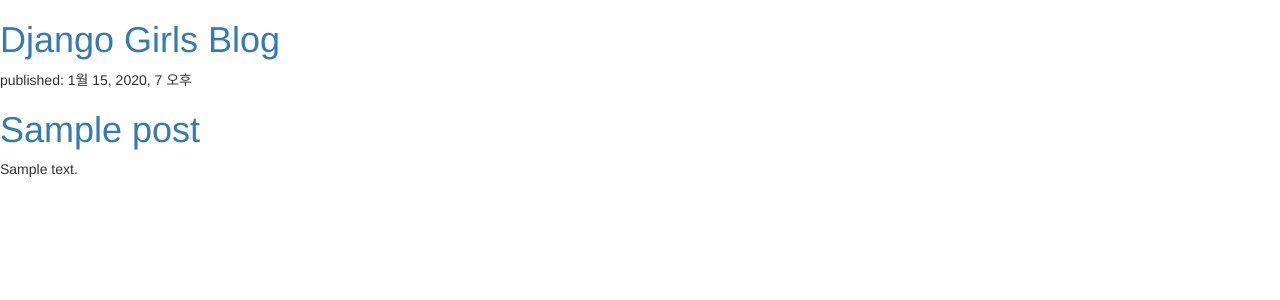
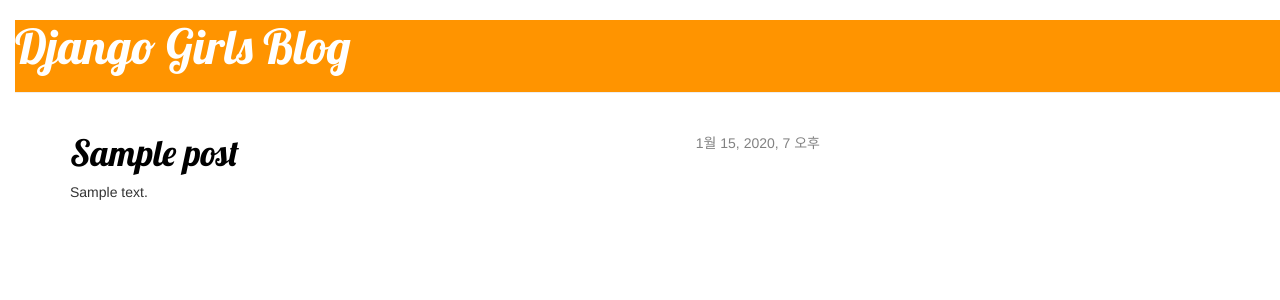
Before and after one commit to quest4i/my-first-blog, a Django app: template blog/templates/blog/post_list.html in a window 1280 px wide. Shown: the top 300 px of the page. Run offline with Django 3.2, Linux system fonts and the light colour scheme; the template is opened without the code that fills it: values that come from a table or form of the project are taken from there, others are empty; tables that the repository leaves empty hold one stand-in row (values such as "Sample post"); some libraries are stand-ins or nearby versions.

Commit message:
Added view and template for detailed blog post as well as CSS for the site.

```diff
--- /dev/null
+++ b/blog/static/blog/blog.css
@@ -0,0 +1,56 @@
+.page-header {
+    background-color: #ff9400;
+    margin-top: 0;
+    pading: 20px 20px 20px 40px;
+}
+
+.page-header h1, .page-header h1 a, .page-header h1 a:visited, .page-header h1 a:active {
+    color: #ffffff;
+    font-size: 36pt;
+    text-decoration: none;
+}
+
+.content {
+    margin-left: 40px;
+}
+
+h1, h2, h3, h4 {
+    font-family: 'Lobster', cursive;
+}
+
+.date {
+    float: right;
+    color: #828282;
+}
+
+.save {
+    float: right;
+}
+
+.post-form textarea, .post-form input {
+    width: 100px;
+}
+
+.top-menbu, .top-menu:hover, .top-menu:visited {
+    color: #ffffff;
+    flaot: right;
+    font-size: 26pt;
+    margin-right: 20px;
+}
+
+.post {
+    margin-bottom: 70px;
+}
+
+.post h1 a, .post h1 a:visited {
+    color:#000000;
+}
+
+h1 a {
+    color: #FCA205;
+    font-family: 'Lobster';
+}
+
+body {
+    padding-left: 15px;
+}
--- /dev/null
+++ b/blog/templates/blog/base.html
@@ -0,0 +1,59 @@
+{% load static %}
+
+<!DOCTYPE html>
+
+<html lang="en">
+<head>
+
+    <meta charset="UTF-8">
+
+    <meta http-equiv="X-UA-Compatible" content="IE=edge">
+    <meta name="viewport" content="width=device-width, initial-scale=1">
+
+    <title>Django Girls blog</title>
+
+
+    <!-- Latest compiled and minified CSS -->
+    <link rel="stylesheet"
+          href="https://maxcdn.bootstrapcdn.com/bootstrap/3.3.7/css/bootstrap.min.css"
+          integrity="sha384-BVYiiSIFeK1dGmJRAkycuHAHRg32OmUcww7on3RYdg4Va+PmSTsz/K68vbdEjh4u"
+          crossorigin="anonymous">
+
+    <!-- Optional theme -->
+    <link rel="stylesheet"
+          href="https://maxcdn.bootstrapcdn.com/bootstrap/3.3.7/css/bootstrap-theme.min.css"
+          integrity="sha384-rHyoN1iRsVXV4nD0JutlnGaslCJuC7uwjduW9SVrLvRYooPp2bWYgmgJQIXwl/Sp"
+          crossorigin="anonymous">
+
+    <link rel="stylesheet" href="{% static 'blog/blog.css' %}">
+    <link href="https://fonts.googleapis.com/css?family=Lobster" rel="stylesheet">
+</head>
+
+
+<body>
+
+<div class="page-header">
+    <h1><a href="">Django Girls Blog</a></h1>
+</div>
+
+
+<div class="content container">
+    <div class="row">
+        <div class="col-md-8">
+            {% block content %}
+            {% endblock %}
+        </div>
+    </div>
+</div>
+
+
+<!-- Latest compiled and minified JavaScript -->
+<script src="https://maxcdn.bootstrapcdn.com/bootstrap/3.3.7/js/bootstrap.min.js"
+        integrity="sha384-Tc5IQib027qvyjSMfHjOMaLkfuWVxZxUPnCJA7l2mCWNIpG9mGCD8wGNIcPD7Txa"
+        crossorigin="anonymous"></script>
+
+<script src="https://code.jquery.com/jquery-3.1.0.min.js"
+        integrity="sha256-cCueBR6CsyA4/9szpPfrX3s49M9vUU5BgtiJj06wt/s="
+        crossorigin="anonymous"></script>
+</body>
+</html>
--- a/blog/templates/blog/post_list.html
+++ b/blog/templates/blog/post_list.html
@@ -1,44 +1,14 @@
-<!DOCTYPE html>
-
-<html lang="en">
-<head>
-
-    <meta charset="UTF-8">
-
-    <meta http-equiv="X-UA-Compatible" content="IE=edge">
-    <meta name="viewport" content="width=device-width, initial-scale=1">
-
-    <title>Django Girls blog</title>
-</head>
-<body>
-
-<div>
-    <h1><a href="">Django Girls Blog</a></h1>
-</div>
-
-{% for post in posts %}
-    <div>
-        <p>published: {{ post.published_date }}</p>
-        <h1><a href="">{{ post.title }}</a></h1>
-        <p>{{ post.text|linebreaksbr }}</p>
-    </div>
-{% endfor %}
+{% extends 'blog/base.html' %}
 
 
-<!-- Latest compiled and minified CSS -->
-<link rel="stylesheet" href="https://maxcdn.bootstrapcdn.com/bootstrap/3.3.7/css/bootstrap.min.css"
-      integrity="sha384-BVYiiSIFeK1dGmJRAkycuHAHRg32OmUcww7on3RYdg4Va+PmSTsz/K68vbdEjh4u" crossorigin="anonymous">
-
-<!-- Optional theme -->
-<link rel="stylesheet" href="https://maxcdn.bootstrapcdn.com/bootstrap/3.3.7/css/bootstrap-theme.min.css"
-      integrity="sha384-rHyoN1iRsVXV4nD0JutlnGaslCJuC7uwjduW9SVrLvRYooPp2bWYgmgJQIXwl/Sp" crossorigin="anonymous">
-
-<!-- Latest compiled and minified JavaScript -->
-<script src="https://maxcdn.bootstrapcdn.com/bootstrap/3.3.7/js/bootstrap.min.js"
-        integrity="sha384-Tc5IQib027qvyjSMfHjOMaLkfuWVxZxUPnCJA7l2mCWNIpG9mGCD8wGNIcPD7Txa"
-        crossorigin="anonymous"></script>
-
-<script src="https://code.jquery.com/jquery-3.1.0.min.js"
-        integrity="sha256-cCueBR6CsyA4/9szpPfrX3s49M9vUU5BgtiJj06wt/s=" crossorigin="anonymous"></script>
-</body>
-</html>
+{% block content %}
+    {% for post in posts %}
+        <div class="post">
+            <div class="date">
+                {{ post.published_date }}
+            </div>
+            <h1><a href="{% url 'post_detail' pk=post.pk %}">{{ post.title }}</a></h1>
+            <p>{{ post.text|linebreaksbr }}</p>
+        </div>
+    {% endfor %}
+{% endblock content %}
--- a/blog/urls.py
+++ b/blog/urls.py
@@ -4,4 +4,5 @@
 
 urlpatterns = [
     url(r'^$', views.post_list, name='post_list'),
+    url(r'^post/(?P<pk>[0-9]+)/$', views.post_detail, name='post_detail'),
 ]
```
Also changed, not shown: blog/templates/blog/post_detail.html (added, +14 -0 lines), blog/views.py (+6 -1 lines), 1 other file.
